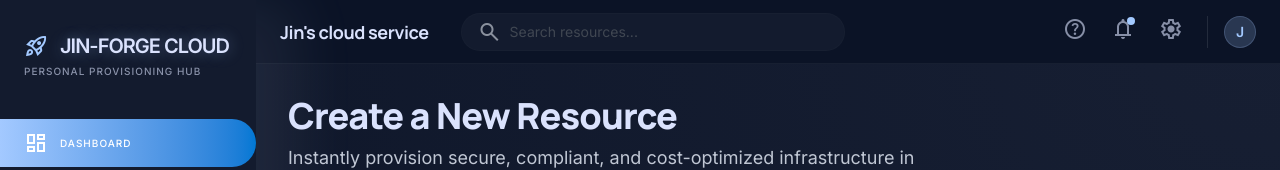
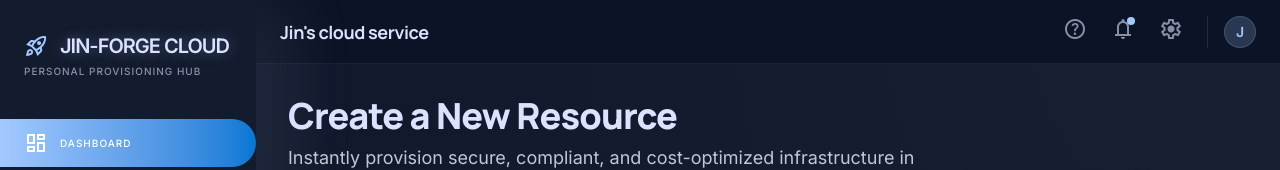
Before and after one commit to JinW04/jin-forge-cloud, a React (Vite) app in the folder frontend/: page / in a window 1280 px wide. Both pictures are taken after a click on the button "Sign in with Microsoft Entra ID". Shown: the top 170 px of the page. Built offline with nearby package versions, Linux system fonts and the light colour scheme; no server answers; the database is empty.

Commit message:
style: remove redundant header search input to optimize dashboard spatial layout

```diff
--- a/frontend/src/components/Dashboard.jsx
+++ b/frontend/src/components/Dashboard.jsx
@@ -343,19 +343,9 @@ export default function Dashboard() {
       {/* Main content */}
       <main className="flex-1 ml-64 flex flex-col min-h-screen">
         <header className="flex items-center justify-between px-6 w-full h-16 bg-[#0b1326] border-b border-white/5 sticky top-0 z-30">
-          <div className="flex items-center gap-8">
-            <span className="text-lg font-bold tracking-tight text-[#dae2fd] font-headline">
-              Jin&apos;s cloud service
-            </span>
-            <div className="hidden md:flex items-center bg-surface-container-low px-4 py-1.5 rounded-full border border-outline-variant/10 w-96">
-              <span className="material-symbols-outlined text-outline text-lg">search</span>
-              <input
-                className="bg-transparent border-none outline-none text-sm text-on-surface w-full placeholder:text-outline-variant ml-2"
-                placeholder="Search resources..."
-                type="text"
-              />
-            </div>
-          </div>
+          <span className="text-lg font-bold tracking-tight text-[#dae2fd] font-headline">
+            Jin&apos;s cloud service
+          </span>
           <div className="flex items-center gap-2">
             <button className="p-2 text-[#dae2fd]/60 hover:bg-[#222a3d] rounded-full transition-colors cursor-pointer">
               <span className="material-symbols-outlined">help_outline</span>
--- a/frontend/src/components/Resources.jsx
+++ b/frontend/src/components/Resources.jsx
@@ -124,8 +124,11 @@ export default function Resources({ searchQuery = '' }) {
   const { resources, removeResource, toggleResourceStatus } = useResources()
   const [targetResource, setTargetResource] = useState(null)
 
-  const filtered = resources.filter(({ name, type, region, status }) =>
-    [name, type, region, status].some(v => v.toLowerCase().includes(searchQuery.toLowerCase()))
+  console.log('Table filtering with query:', searchQuery)
+
+  const q = searchQuery?.toLowerCase() || ''
+  const filtered = resources.filter(r =>
+    [r.name, r.type, r.region, r.status].some(v => v?.toLowerCase().includes(q))
   )
 
   const runningCount = resources.filter(r => r.status === 'Running').length
```
